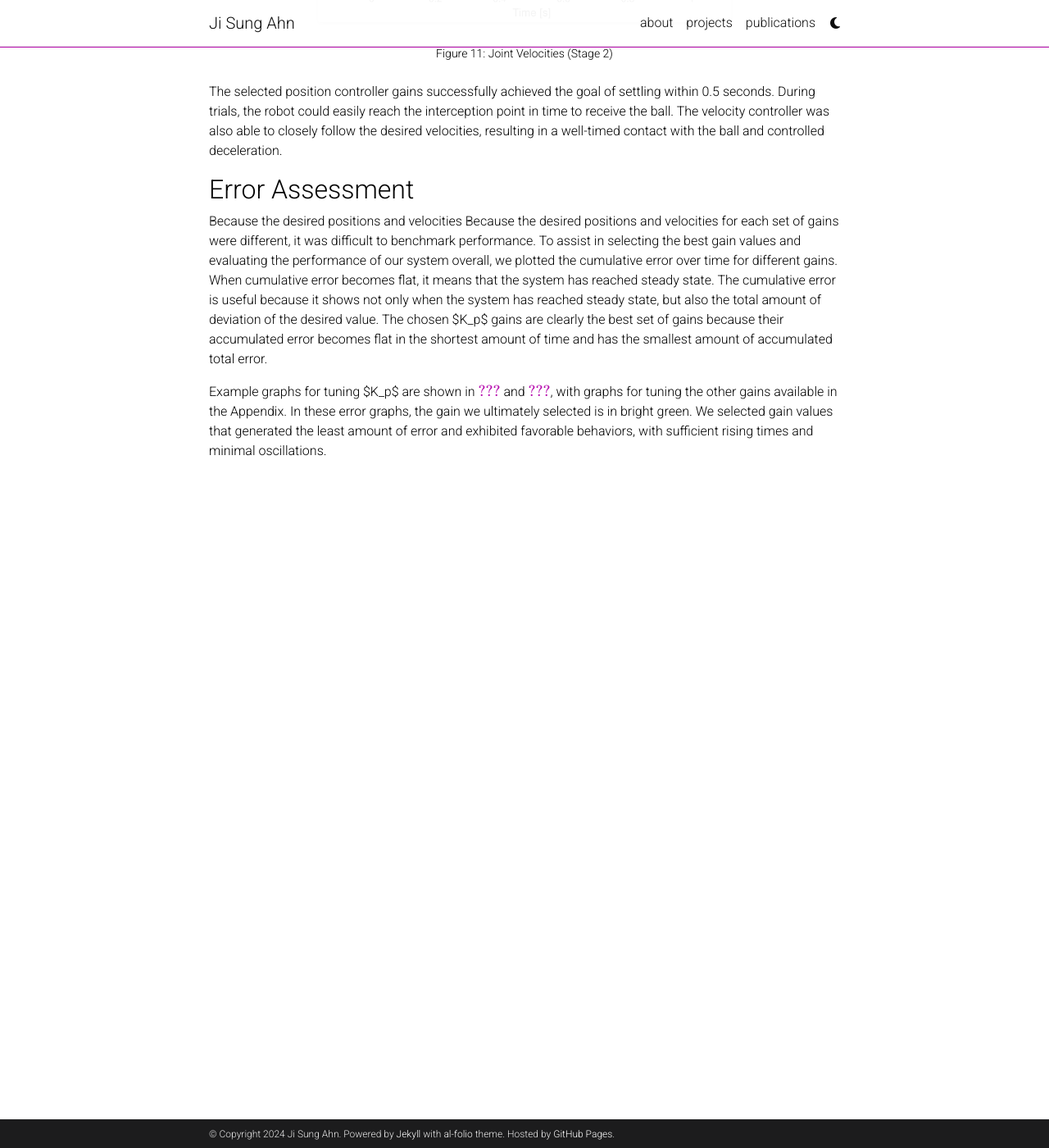
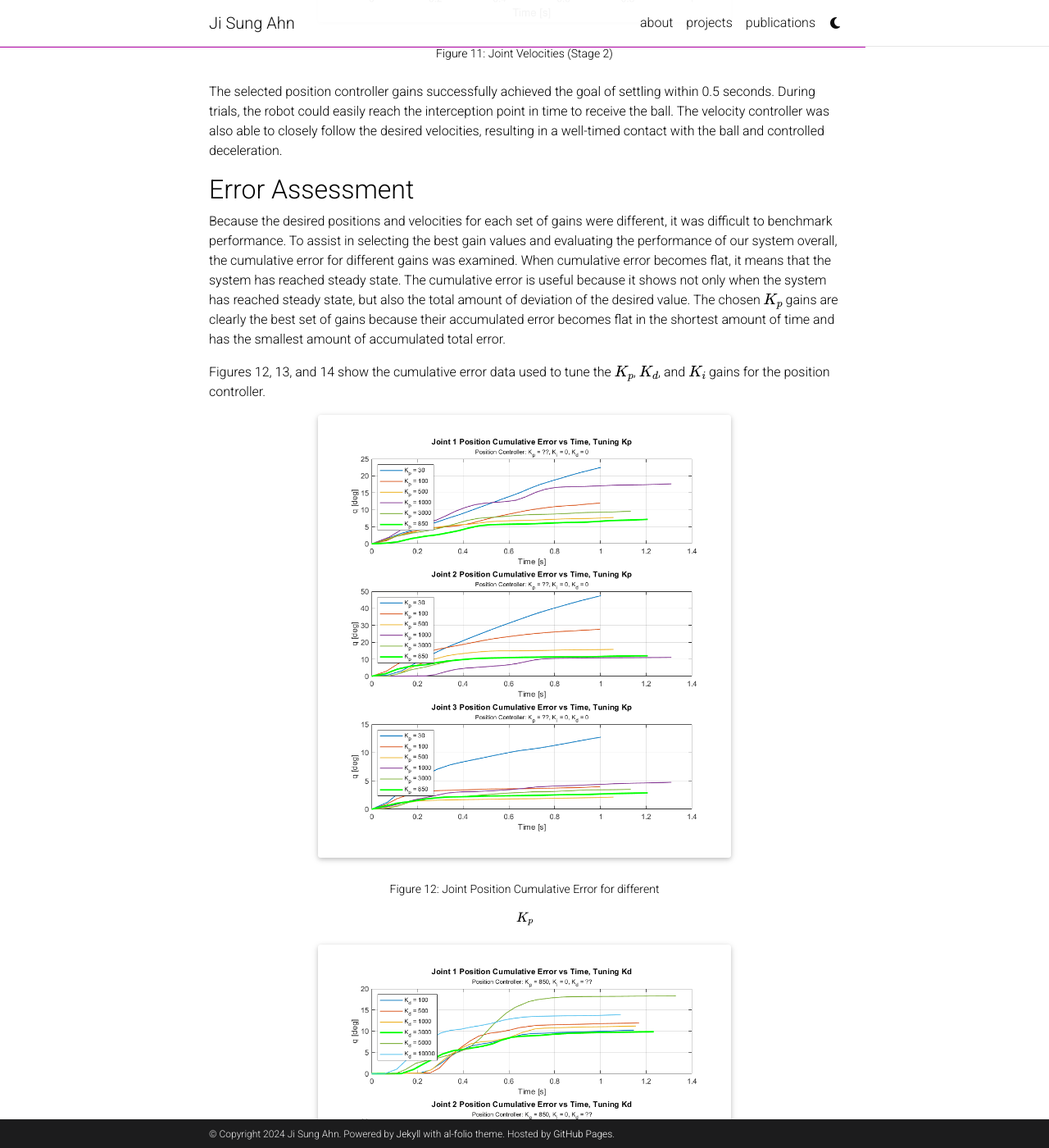
Before and after one commit to jisungahn10/jisungahn10.github.io, a Jekyll site: the page built from _projects/braad.md, in a window 1280 px wide and 1400 px high, scrolled down 11790 px. Shown: the whole window at 82% size. Built offline with Jekyll 4.4.1, drawn with Linux system fonts in a browser that asks for light colours; full-size pictures stand in for the smaller copies a plugin makes; comment, search, counter and statistics services are not loaded; a style sheet for code colours, icons or effects is not loaded; some of the changed text lies outside the part shown.

Commit message:
updates to braad

```diff
--- a/_projects/braad.md
+++ b/_projects/braad.md
@@ -295,7 +295,65 @@
 The selected position controller gains successfully achieved the goal of settling within 0.5 seconds. During trials, the robot could easily reach the interception point in time to receive the ball. The velocity controller was also able to closely follow the desired velocities, resulting in a well-timed contact with the ball and controlled deceleration.
 
 ## Error Assessment
-Because the desired positions and velocities
-Because the desired positions and velocities for each set of gains were different, it was difficult to benchmark performance. To assist in selecting the best gain values and evaluating the performance of our system overall, we plotted the cumulative error over time for different gains. When cumulative error becomes flat, it means that the system has reached steady state. The cumulative error is useful because it shows not only when the system has reached steady state, but also the total amount of deviation of the desired value. The chosen $K_p$ gains are clearly the best set of gains because their accumulated error becomes flat in the shortest amount of time and has the smallest amount of accumulated total error.
+Because the desired positions and velocities for each set of gains were different, it was difficult to benchmark performance. To assist in selecting the best gain values and evaluating the performance of our system overall, the cumulative error for different gains was examined. When cumulative error becomes flat, it means that the system has reached steady state. The cumulative error is useful because it shows not only when the system has reached steady state, but also the total amount of deviation of the desired value. The chosen $$K_p$$ gains are clearly the best set of gains because their accumulated error becomes flat in the shortest amount of time and has the smallest amount of accumulated total error.
 
-Example graphs for tuning $K_p$ are shown in \ref{fig:PosCumErr_TuningKp} and \ref{fig:VelCumErr_TuningKp}, with graphs for tuning the other gains available in the Appendix. In these error graphs, the gain we ultimately selected is in bright green. We selected gain values that generated the least amount of error and exhibited favorable behaviors, with sufficient rising times and minimal oscillations.
+Figures 12, 13, and 14 show the cumulative error data used to tune the $$K_p$$, $$K_d$$, and $$K_i$$ gains for the position controller.
+
+<div class="row">
+    <div class="col-2"></div>
+    <div class="col-8">
+        {% include figure.html path="assets/braad/img/PosCumErr_TuningKp.png" title="tuning Kp position controller cumulative error" class="img-fluid rounded z-depth-1" %}
+    </div>
+    <div class="col-2"></div>
+</div>
+<div class="caption">
+    Figure 12: Joint Position Cumulative Error for different $$K_p$$
+</div>
+
+<div class="row">
+    <div class="col-2"></div>
+    <div class="col-8">
+        {% include figure.html path="assets/braad/img/PosCumErr_TuningKd.png" title="tuning Kd position controller cumulative error" class="img-fluid rounded z-depth-1" %}
+    </div>
+    <div class="col-2"></div>
+</div>
+<div class="caption">
+    Figure 13: Joint Position Cumulative Error for different $$K_d$$
+</div>
+
+<div class="row">
+    <div class="col-2"></div>
+    <div class="col-8">
+        {% include figure.html path="assets/braad/img/PosCumErr_TuningKi.png" title="tuning Ki position controller cumulative error" class="img-fluid rounded z-depth-1" %}
+    </div>
+    <div class="col-2"></div>
+</div>
+<div class="caption">
+    Figure 14: Joint Position Cumulative Error for different $$K_i$$
+</div>
+
+Figures 15 and 16 show the cumulative error data used to tune the $$K_p$$ and $$K_i$$ gains for the velocity controller.
+
+<div class="row">
+    <div class="col-2"></div>
+    <div class="col-8">
+        {% include figure.html path="assets/braad/img/VelCumErr_TuningKp.png" title="tuning Kp velocity controller cumulative error" class="img-fluid rounded z-depth-1" %}
+    </div>
+    <div class="col-2"></div>
+</div>
+<div class="caption">
+    Figure 15: Joint Velocity Cumulative Error for different $$K_p$$
+</div>
+
+<div class="row">
+    <div class="col-2"></div>
+    <div class="col-8">
+        {% include figure.html path="assets/braad/img/VelCumErr_TuningKi.png" title="tuning Ki velocity controller cumulative error" class="img-fluid rounded z-depth-1" %}
+    </div>
+    <div class="col-2"></div>
+</div>
+<div class="caption">
+    Figure 16: Joint Velocity Cumulative Error for different $$K_i$$
+</div>
+
+The gains that generated the least amount of error, minimal rising times, and shortest settling times were selected. In these error graphs, the selected gains are in bright green.
```
Also changed, not shown: assets/braad/img/PosCumErr_TuningKd.png (added), assets/braad/img/PosCumErr_TuningKi.png (added), assets/braad/img/PosCumErr_TuningKp.png (added), assets/braad/img/VelCumErr_TuningKi.png (added), assets/braad/img/VelCumErr_TuningKp.png (added).
